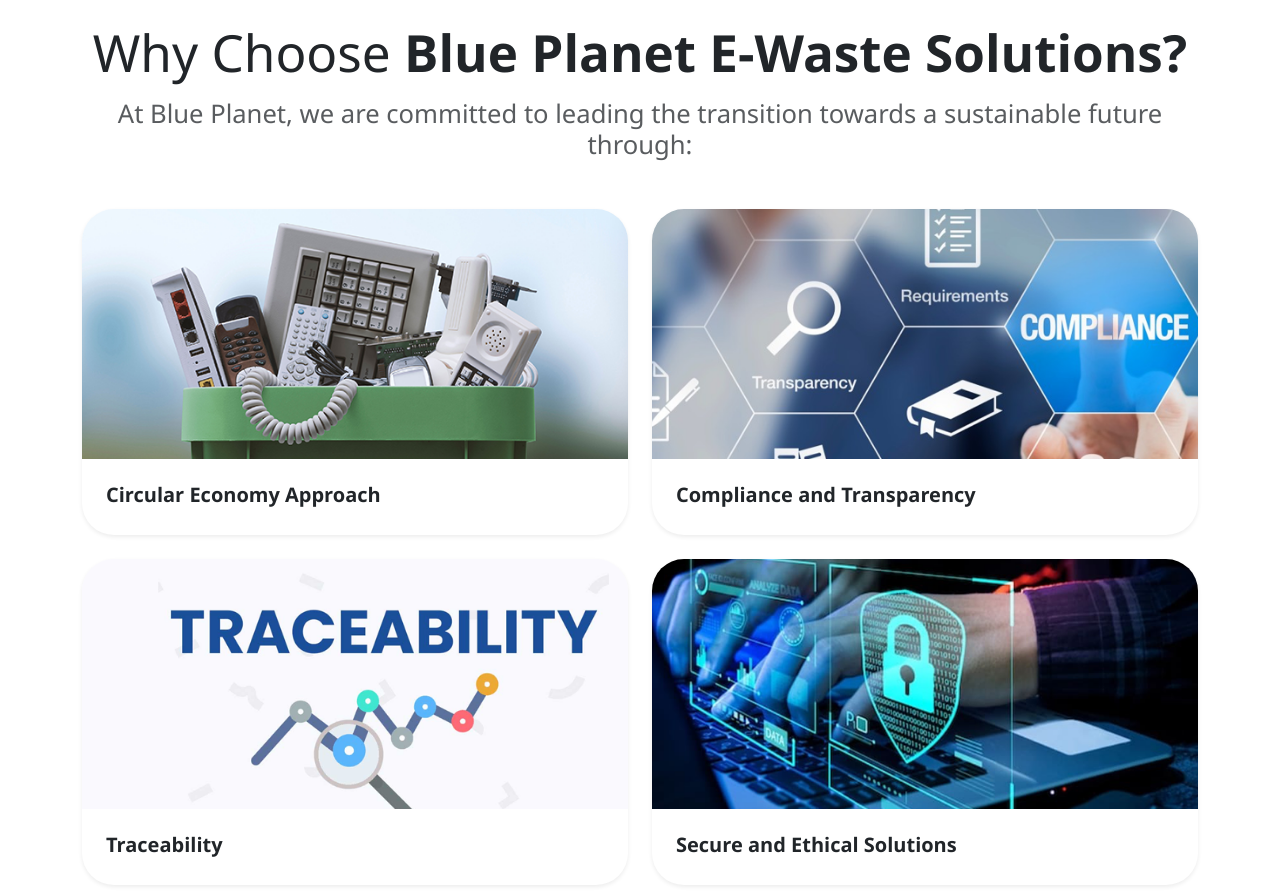
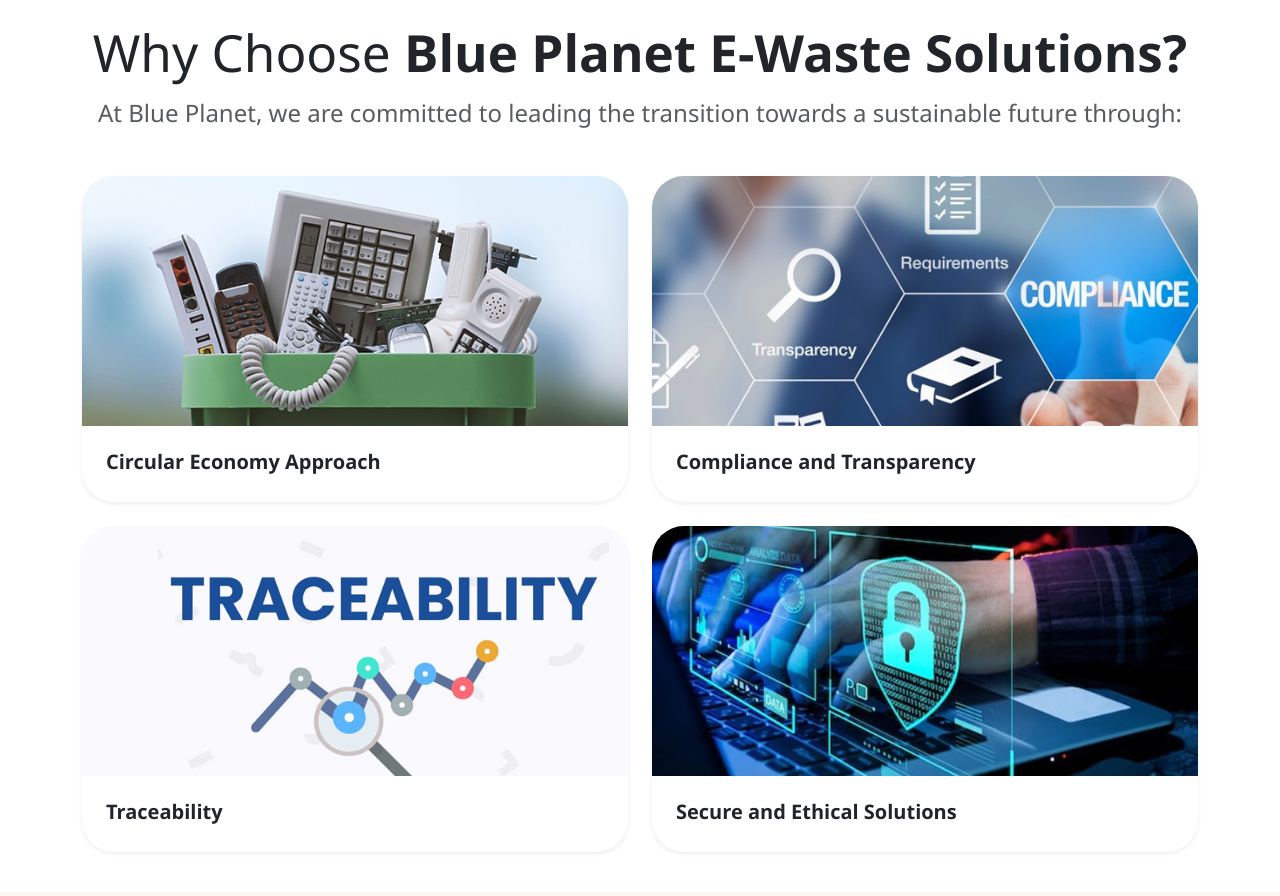
Before and after one commit to Abisheik-V/-, a React (Vite) app: page /#/ in a window 1280 px wide. Shown: the part 2280-3176 px from the top of the page. Built offline with nearby package versions, Linux system fonts and the light colour scheme; a web font is replaced by a local one.

Commit message:
Updated vite config and project files

```diff
--- a/src/components/Home.jsx
+++ b/src/components/Home.jsx
@@ -238,7 +238,7 @@
             <section className="section-padding pt-0">
                 <div className="container">
                     <h2 id="why-choose-us" className="mb-3 text-center" style={{ fontSize: '3.2rem' }}>Why Choose <span className="fw-bold">Blue Planet E-Waste Solutions?</span></h2>
-                    <h1 className="text-muted mb-5 text-center w-100 mx-auto" style={{ fontSize: '1.6rem' }}>At Blue Planet, we are committed to leading the transition towards a sustainable future through:</h1>
+                    <h1 className="text-muted mb-5 text-center w-100 mx-auto" style={{ fontSize: '1.5rem' }}>At Blue Planet, we are committed to leading the transition towards a sustainable future through:</h1>
 
                     <div className="row g-4 justify-content-center">
                         <div className="col-md-6">
```
